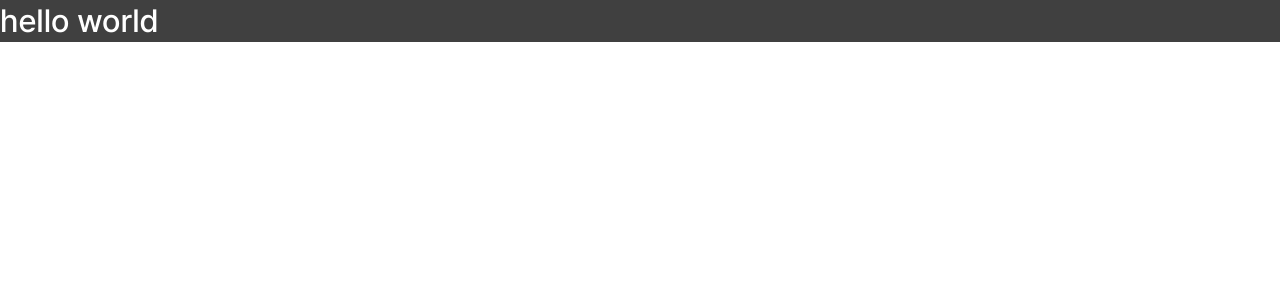
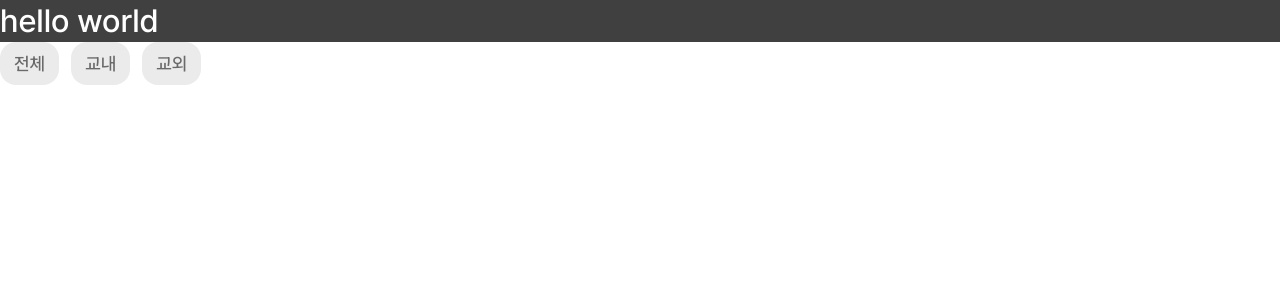
Before and after one commit to dong-ariari/frontend, a React (Vite) app: page / in a window 1280 px wide. Shown: the top 300 px of the page. Built offline with nearby package versions, Linux system fonts and the light colour scheme.

Commit message:
feat: add chips component

```diff
--- a/src/App.jsx
+++ b/src/App.jsx
@@ -1,14 +1,21 @@
 import styled, { ThemeProvider } from "styled-components";
 import GlobalStyle from "./assets/styles/GlobalStyle";
 import DefaultTheme from "./assets/styles/DefaultTheme";
+import Chips from "./components/chips/chips";
 
 // default theme 사용법
 const Test = styled.div`
- background-color: ${(props)=>props.theme.color.grey._700};
- color: ${(props)=>props.theme.color.white};
- ${(props)=>props.theme.typo.fontSize._1};
- ${(props)=>props.theme.typo.fontWeight._500};
-`
+  background-color: ${(props) => props.theme.color.grey._700};
+  color: ${(props) => props.theme.color.white};
+  ${(props) => props.theme.typo.fontSize._1};
+  ${(props) => props.theme.typo.fontWeight._500};
+`;
+
+const chipsData = [
+  { id: 1, content: "전체" },
+  { id: 2, content: "교내" },
+  { id: 3, content: "교외" },
+];
 
 function App() {
   return (
@@ -16,8 +23,8 @@ function App() {
       <GlobalStyle />
       <ThemeProvider theme={DefaultTheme}>
         <Test>hello world</Test>
+        <Chips title={chipsData} />
       </ThemeProvider>
-
     </>
   );
 }
--- a/src/components/chips/chips.jsx
+++ b/src/components/chips/chips.jsx
@@ -0,0 +1,15 @@
+import * as S from "./chips.styles";
+
+const Chips = ({ title, variant }) => {
+  return (
+    <>
+      <S.Container variant={variant}>
+        {title.map((item) => (
+          <S.Title>{item.content}</S.Title>
+        ))}
+      </S.Container>
+    </>
+  );
+};
+
+export default Chips;
--- /dev/null
+++ b/src/components/chips/chips.styles.js
@@ -0,0 +1,24 @@
+import styled from "styled-components";
+
+export const Container = styled.div`
+  display: flex;
+  gap: 0.75rem;
+`;
+
+export const Title = styled.p`
+  padding-left: 0.875rem;
+  padding-right: 0.875rem;
+  padding-top: 0.5rem;
+  padding-bottom: 0.5rem;
+  border-radius: 1rem;
+  background-color: ${(props) =>
+    props.variant === "dark"
+      ? props.theme.color.grey._800
+      : props.theme.color.grey._200};
+  color: ${(props) =>
+    props.variant === "dark"
+      ? props.theme.color.white
+      : props.theme.color.grey._600};
+  ${(props) => props.theme.typo.fontSize._5};
+  ${(props) => props.theme.typo.fontWeight._500};
+`;
```
Also changed, not shown: src/components/chips/styles.js (deleted).
